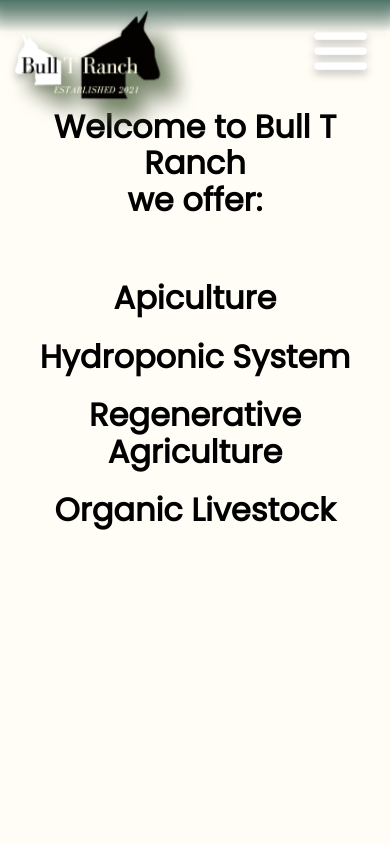
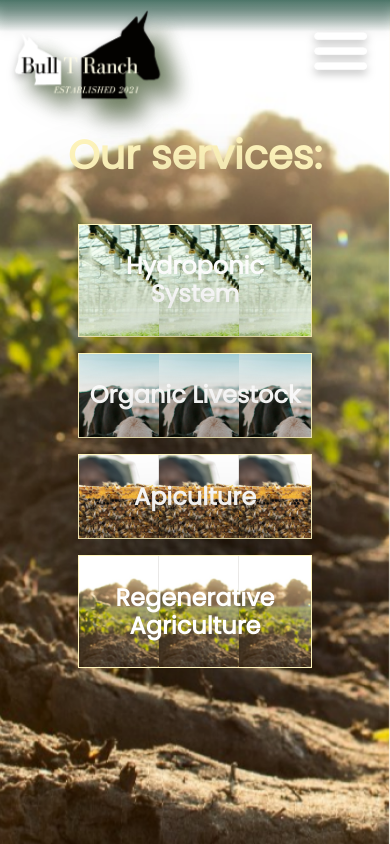
Before and after one commit to ezimon/bullTranch, a React (Create React App) app: page / in a window 390 px wide. Built offline with nearby package versions, Linux system fonts and the light colour scheme.

Commit message:
responsive main menu

```diff
--- a/src/App.css
+++ b/src/App.css
@@ -337,10 +337,8 @@
 }
 
 .formsmall {
-  border-width: 0.1px;
+  padding: 5%;
   border-radius: 7px;
-  border-style: solid;
-  border-color: #00000000;
   margin: 10%;
   padding-bottom: 3em;
   background-image: linear-gradient(to left, rgba(255, 255, 255, 0), #334d45),
@@ -355,8 +353,7 @@
 
 .shadowImgg {
   height: 100%;
-  background-image: linear-gradient(to bottom, #334d4596, #334d45),
-  none;;
+  background-image: linear-gradient(to bottom, #334d4596, #334d45), none;
 }
 
 .Cont {
@@ -644,14 +641,14 @@
   background-color: #699186;
   border-width: 1px;
   border-style: solid;
+  color: white;
+  border-color: #ffec82;
+  padding: 1.2% 1.7%;
+  border-radius: 5px;
   top: 50%;
   display: inline;
-  color: white;
   /* padding: 0.75em 1em; */
-  padding: 1% 1.5%;
-  border-radius: 5px;
   margin-right: 1rem;
-  border-color: #ffec82;
   -webkit-animation: slide-fwd-center 0.45s cubic-bezier(0.25, 0.46, 0.45, 0.94)
     both;
   animation: slide-fwd-center 0.45s cubic-bezier(0.25, 0.46, 0.45, 0.94) both;
@@ -690,11 +687,9 @@
   background-size: cover;
 }
 
-
 .bgImgRes {
   top: 0rem;
-  position: absolute;
-  height: 100%;
+  position: fixed;
   width: 100%;
   z-index: -100;
 }
@@ -735,11 +730,58 @@
   padding: 0.5rem;
   border-radius: 5px;
   list-style-type: none;
-  background-color: #334d45;
   margin-left: -1rem;
   color: white;
+  background-color: #699186;
+  border-width: 1px;
+  border-style: solid;
+  border-color: #ffec82;
 }
 
 .nrs {
   width: 100%;
 }
+
+.smallmenutab {
+  border-width: 1px;
+  border-style: solid;
+  border-color: #fff5bc;
+  padding: 0.5rem;
+  margin-bottom: 1rem;
+  color: white;
+  -webkit-box-shadow: 10px 10px 0px 0px rgba(15, 64, 46, 0.48);
+  -moz-box-shadow: 10px 10px 0px 0px rgba(15, 64, 46, 0.48);
+  box-shadow: 10px 10px 0px 0px rgba(15, 64, 46, 0.48);
+}
+
+#apiw {
+  background-image: url(./assets/bigMenu/apiMask.png);
+  -webkit-animation: shadow-drop-center 0.4s
+    cubic-bezier(0.25, 0.46, 0.45, 0.94) both;
+  animation: shadow-drop-center 0.4s cubic-bezier(0.25, 0.46, 0.45, 0.94) both;
+  background-size: 5rem;
+}
+
+#livew {
+  background-image: url(./assets/bigMenu/liveMask.png);
+  -webkit-animation: shadow-drop-center 0.4s
+    cubic-bezier(0.25, 0.46, 0.45, 0.94) both;
+  animation: shadow-drop-center 0.4s cubic-bezier(0.25, 0.46, 0.45, 0.94) both;
+  background-size: 5rem;
+}
+
+#agriw {
+  background-image: url(./assets/bigMenu/agriMask.png);
+  -webkit-animation: shadow-drop-center 0.4s
+    cubic-bezier(0.25, 0.46, 0.45, 0.94) both;
+  animation: shadow-drop-center 0.4s cubic-bezier(0.25, 0.46, 0.45, 0.94) both;
+  background-size: 5rem;
+}
+
+#hydrow {
+  background-image: url(./assets/bigMenu/hydroMask.png);
+  -webkit-animation: shadow-drop-center 0.4s
+    cubic-bezier(0.25, 0.46, 0.45, 0.94) both;
+  animation: shadow-drop-center 0.4s cubic-bezier(0.25, 0.46, 0.45, 0.94) both;
+  background-size: 5rem;
+}
--- a/src/App.js
+++ b/src/App.js
@@ -10,6 +10,7 @@ import { Agriculture } from "./components/Agriculture";
 import { Hydroponic } from "./components/Hydroponic";
 import { Livestock } from "./components/Livestock";
 import useWindowDimensions from "./components/ScreenWidth";
+import apiBG from "./assets/bigMenu/agriMask.png";
 
 function App() {
   const { height, width } = useWindowDimensions();
@@ -83,6 +84,12 @@ function App() {
 
   return (
     <div className="App">
+      {(route === "home" || route === "contact" || route === "about") ===
+      (display === "phone" || display === "Vtablet" ? true : false) ? (
+        <div className="shadowImg">
+          <img src={apiBG} alt="" className="bgImgRes" />
+        </div>
+      ) : null}
       <div className="black"></div>
       <Header setRoute={setRoute} display={display} />
       {/* <p style={{ float: "right", padding: "1rem" }}>display: {display}</p> */}
--- a/src/components/About.js
+++ b/src/components/About.js
@@ -2,10 +2,12 @@ import React from "react";
 import liveBG from "../assets/bigMenu/agriBG.png";
 import { Footer } from "./Footer";
 
-export const About = ({ setRoute, route }) => {
+export const About = ({ setRoute, route, display }) => {
   return (
     <div>
-      <img alt="" src={liveBG} className="bgImg" />
+      {display === "desktop" || display === "Htablet" ? (
+        <img alt="" src={liveBG} className="bgImg" />
+      ) : null}
       <div className="tc">
         <br />
         <br />
--- a/src/components/Agriculture.js
+++ b/src/components/Agriculture.js
@@ -14,15 +14,9 @@ export const Agriculture = ({ setRoute, route, display }) => {
           : "special tc"
       }
     >
-      {display === "desktop" || display === "Htablet" ? (
-        <SpNav setRoute={setRoute} route={route} />
-      ) : (
-        <SpNavSmall setRoute={setRoute} route={route} />
-      )}
+      <SpNav setRoute={setRoute} route={route} />
       <div className="shadowImg">
-      {display === "desktop" || display === "Htablet" ? (
-          <img alt="" alt="" src={apiBG} className="bgImg" />
-        ) : null}
+<img alt="" alt="" src={apiBG} className="bgImg" />
         <div className="Cont">
           <h1 className="spTitle">Regenerative Agriculture:</h1>
           <p className="paragraph subP">
--- a/src/components/Apiculture.js
+++ b/src/components/Apiculture.js
@@ -14,21 +14,9 @@ export const Apiculture = ({ setRoute, route, display }) => {
           : "special tc"
       }
     >
-      {display === "desktop" || display === "Htablet" ? (
-        <SpNav setRoute={setRoute} route={route} />
-      ) : (
-        <SpNavSmall setRoute={setRoute} route={route} />
-      )}
-      <div
-        className={
-          display === "desktop" || display === "Htablet"
-            ? "shadowImg"
-            : "shadowImgg"
-        }
-      >
-        {display === "desktop" || display === "Htablet" ? (
-          <img alt="" alt="" src={apiBG} className="bgImg" />
-        ) : null}
+      <SpNav setRoute={setRoute} route={route} />
+      <div className="shadowImg">
+        <img alt="" alt="" src={apiBG} className="bgImg" />
         <div className="Cont">
           <h1 className="spTitle ">Apiculture:</h1>
           <p className="paragraph subP">
--- a/src/components/BigMenuSmall.js
+++ b/src/components/BigMenuSmall.js
@@ -7,23 +7,24 @@ export const BigMenuSmall = ({ setRoute }) => {
       <br />
       <br />
       <br />
-      <h1>
-        Welcome to <b>Bull T Ranch</b>
-        <br />
-        we offer:
+      <br />
+      <h1 className="conTitle bigger">
+        <b>Our services:</b>
       </h1>
       <br />
-      <div onClick={() => setRoute("apiculture")}>
-        <h1 className="pointer grow">Apiculture</h1>
-      </div>
-      <div onClick={() => setRoute("hydroponic")}>
-        <h1 className="pointer grow">Hydroponic System</h1>
-      </div>
-      <div onClick={() => setRoute("agriculture")}>
-        <h1 className="pointer grow">Regenerative Agriculture</h1>
-      </div>
-      <div onClick={() => setRoute("livestock")}>
-        <h1 className="pointer grow">Organic Livestock</h1>
+      <div className="width-70">
+        <div onClick={() => setRoute("hydroponic")} className="smallmenutab grow pointer" id="hydrow">
+          <h2 className="pointer">Hydroponic System</h2>
+        </div>
+        <div onClick={() => setRoute("livestock")} className="smallmenutab grow pointer" id="livew">
+          <h2 className="pointer">Organic Livestock</h2>
+        </div>
+        <div onClick={() => setRoute("apiculture")} className="smallmenutab grow pointer" id="apiw">
+          <h2 className="pointer">Apiculture</h2>
+        </div>
+        <div onClick={() => setRoute("agriculture")} className="smallmenutab grow pointer" id="agriw">
+          <h2 className="pointer">Regenerative Agriculture</h2>
+        </div>
       </div>
     </div>
   );
--- a/src/components/Contact.js
+++ b/src/components/Contact.js
@@ -5,11 +5,7 @@ import { ContactSmall } from "./ContactSmall";
 
 export const Contact = ({ setRoute, route, display }) => {
   return (
-    <div
-      className={
-        display === "phone" || display === "Vtablet" ? "bgsmall" : null
-      }
-    >
+    <div>
       {display === "desktop" || display === "Htablet" ? (
         <div>
           <img src={apiBG} className="bgImg" />
--- a/src/components/Hydroponic.js
+++ b/src/components/Hydroponic.js
@@ -14,15 +14,9 @@ export const Hydroponic = ({ setRoute, route, display }) => {
           : "special tc"
       }
     >
-      {display === "desktop" || display === "Htablet" ? (
-        <SpNav setRoute={setRoute} route={route} />
-      ) : (
-        <SpNavSmall setRoute={setRoute} route={route} />
-      )}
+      <SpNav setRoute={setRoute} route={route} />
       <div className="shadowImg">
-      {display === "desktop" || display === "Htablet" ? (
-          <img alt="" alt="" src={apiBG} className="bgImg" />
-        ) : null}
+        <img alt="" alt="" src={apiBG} className="bgImg" />
         <div className="Cont">
           <h1 className="spTitle ">Hydroponic System:</h1>
           <p className="paragraph subP">
--- a/src/components/Livestock.js
+++ b/src/components/Livestock.js
@@ -14,15 +14,9 @@ export const Livestock = ({ setRoute, route, display }) => {
           : "special tc"
       }
     >
-      {display === "desktop" || display === "Htablet" ? (
-        <SpNav setRoute={setRoute} route={route} />
-      ) : (
-        <SpNavSmall setRoute={setRoute} route={route} />
-      )}
+      <SpNav setRoute={setRoute} route={route} />
       <div className="shadowImg">
-      {display === "desktop" || display === "Htablet" ? (
-          <img alt="" alt="" src={apiBG} className="bgImg" />
-        ) : null}
+        <img alt="" alt="" src={apiBG} className="bgImg" />
         <div className="Cont">
           <h1 className="spTitle ">Organic Livestock:</h1>
           <p className="paragraph subP">
--- a/src/components/SpNavSmall.js
+++ b/src/components/SpNavSmall.js
@@ -2,7 +2,7 @@ import React from "react";
 
 export const SpNavSmall = ({ setRoute, route }) => {
   return (
-    <div className="spNavTitlesmall">
+    <div className="spNavTitlesmall tr">
       <p className="paragraphh ">Menu:</p>
       <p
         className="grow spTabsmall spTab"
```
